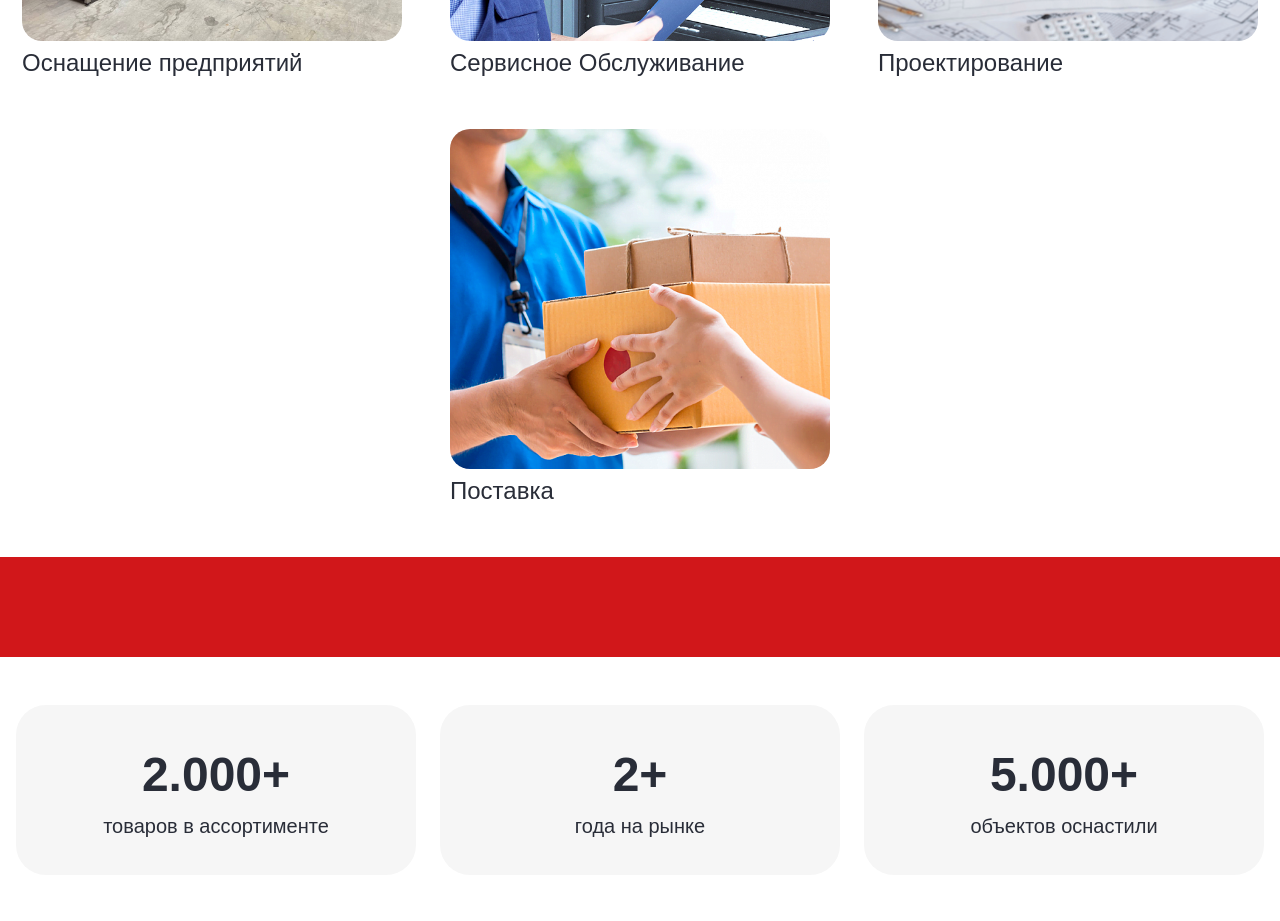
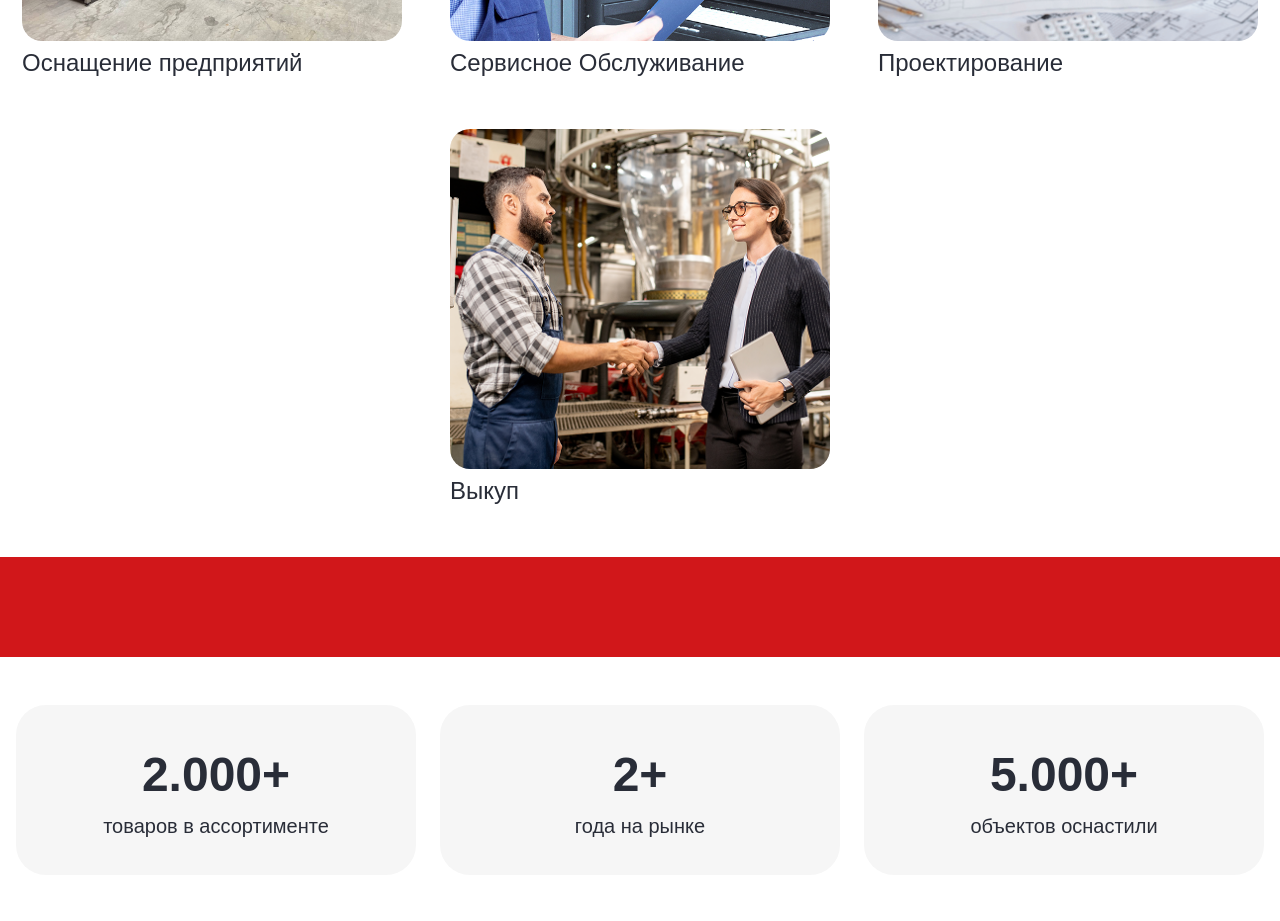
Before and after one commit to GreenTea-so/pro-horica, a Next.js app: page /pro-horica/ in a window 1280 px wide. Shown: the part 920-1841 px from the top of the page. Built offline with nearby package versions, Linux system fonts and the light colour scheme.

Commit message:
Update index.jsx

```diff
--- a/src/app/components/ServicesBlock/index.jsx
+++ b/src/app/components/ServicesBlock/index.jsx
@@ -29,9 +29,9 @@ export default function ServicesBlock() {
           <img className={b('img')} src={image4.src} />
           <span className="sub-title">Проектирование</span>
         </Link>
-        <Link href="/services/moving" className={"d-flex flex-column gap-1"}>
-          <img className={b('img')} src={image2.src} />
-          <span className="sub-title">Поставка</span>
+        <Link href="/services/ransom" className={"d-flex flex-column gap-1"}>
+          <img className={b('img')} src={image6.src} />
+          <span className="sub-title">Выкуп</span>
         </Link>
       </div>
     </div>
```
